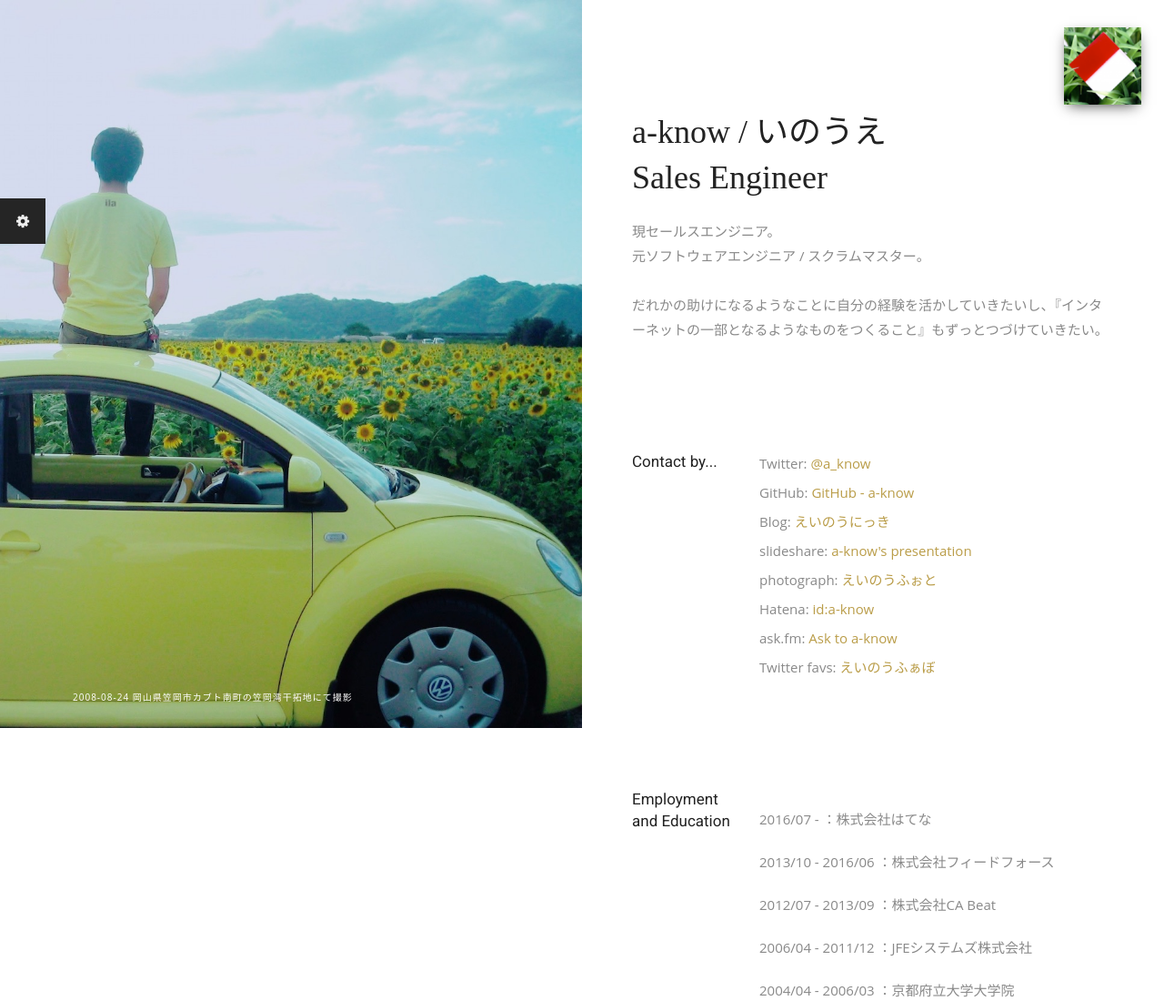
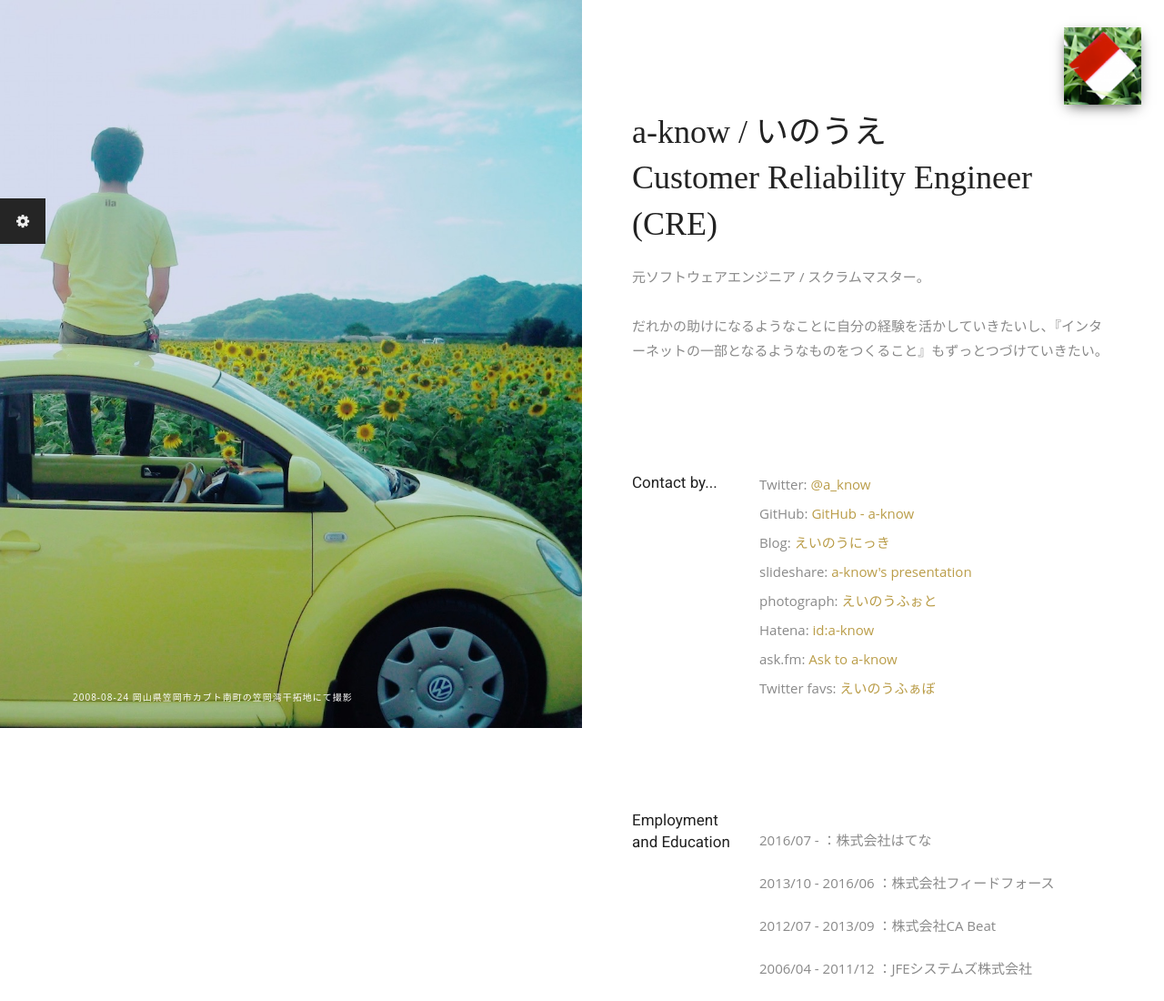
Before and after one commit to a-know/a-know.github.io, a plain HTML site: page index.html in a window 1280 px wide. Shown: the top 1100 px of the page at 91% size. Drawn offline with Linux system fonts and the light colour scheme; a web font is replaced by a local one.

Commit message:
Change job name

```diff
--- a/index.html
+++ b/index.html
@@ -63,8 +63,8 @@
                     <div class="container-fluid container-custom">
                         <div class="row">
                             <div class="col-sm-12">
-                                <h1>a-know / いのうえ<br>Sales Engineer</h1>
-                                <p>現セールスエンジニア。<br>元ソフトウェアエンジニア / スクラムマスター。<br><br>だれかの助けになるようなことに自分の経験を活かしていきたいし、『インターネットの一部となるようなものをつくること』もずっとつづけていきたい。</p>
+                                <h1>a-know / いのうえ<br>Customer Reliability Engineer (CRE)</h1>
+                                <p>元ソフトウェアエンジニア / スクラムマスター。<br><br>だれかの助けになるようなことに自分の経験を活かしていきたいし、『インターネットの一部となるようなものをつくること』もずっとつづけていきたい。</p>
                             </div>
                         </div>
                     </div>
```
